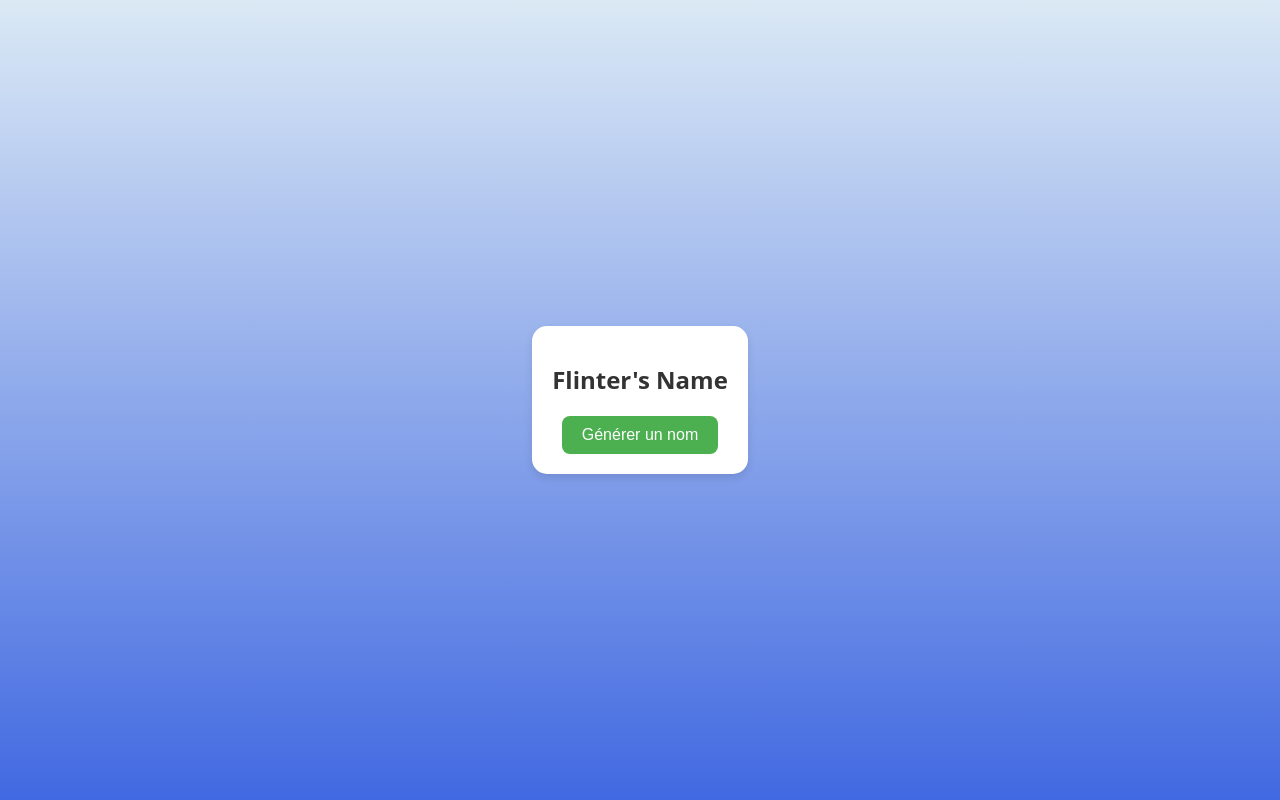
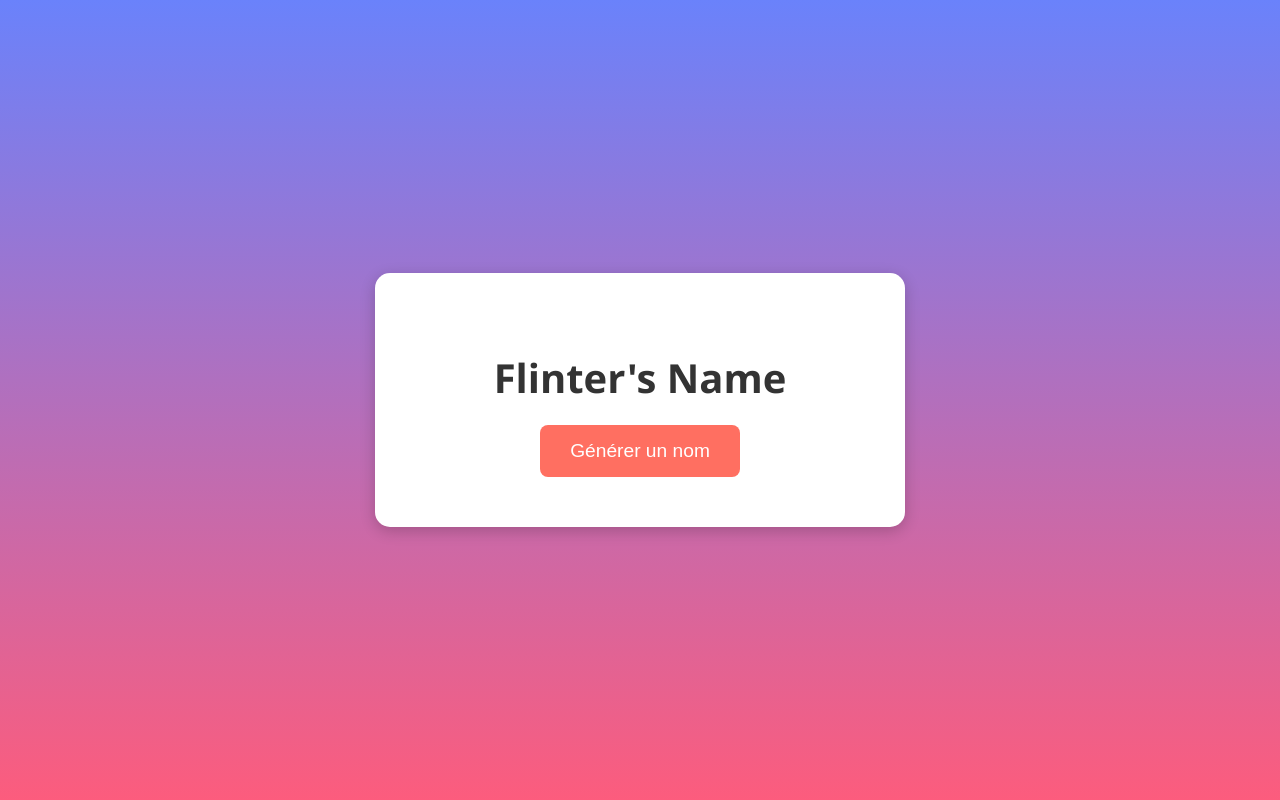
Before and after one commit to NicoDefoy/CVs-Name, a Flask app: page / in a window 1280 px wide. Run offline with Flask 2, Linux system fonts and the light colour scheme.

Commit message:
Amélioration du visuel avec un dégradé bleu-rose et ajustement du centre

```diff
--- a/templates/index.html
+++ b/templates/index.html
@@ -6,42 +6,45 @@
     <title>Flinter's Name</title>
     <style>
         body {
-            background: linear-gradient(to bottom, #dbe9f5, #4169e1); /* Dégradé de bleu */
+            background: linear-gradient(to bottom, #6A82FB, #FC5C7D); /* Dégradé bleu-rose */
             display: flex;
             justify-content: center;
             align-items: center;
             height: 100vh;
             margin: 0;
-            font-family: 'Open Sans', Arial, sans-serif;
+            font-family: 'Segoe UI', Tahoma, Geneva, Verdana, sans-serif;
         }
         .container {
             text-align: center;
-            background: white; /* Encart blanc */
-            padding: 20px;
-            border-radius: 15px; /* Coins arrondis */
-            box-shadow: 0 4px 8px rgba(0, 0, 0, 0.1);
+            background: white;
+            padding: 50px 40px;
+            border-radius: 15px;
+            box-shadow: 0 4px 15px rgba(0, 0, 0, 0.2);
+            max-width: 450px;
+            width: 100%;
         }
         h1 {
+            font-size: 2.5rem;
             margin-bottom: 20px;
-            color: #333; /* Texte plus foncé */
-            font-size: 24px;
+            color: #333;
         }
         button {
-            background-color: #4CAF50; /* Vert pour le bouton */
+            background-color: #ff6f61; /* Couleur rose pour le bouton */
             color: white;
-            padding: 10px 20px;
-            font-size: 16px;
+            padding: 15px 30px;
+            font-size: 1.2rem;
             cursor: pointer;
             border: none;
-            border-radius: 8px; /* Coins arrondis pour le bouton */
-            transition: background-color 0.3s ease; /* Transition douce pour l'effet hover */
+            border-radius: 8px;
+            transition: background-color 0.3s ease;
         }
         button:hover {
-            background-color: #45a049; /* Changement de couleur au survol */
+            background-color: #e65a50; /* Couleur plus foncée au survol */
         }
         h2 {
-            margin-top: 20px;
-            color: #333; /* Texte plus foncé */
+            margin-top: 30px;
+            font-size: 1.5rem;
+            color: #333;
         }
     </style>
 </head>
```
